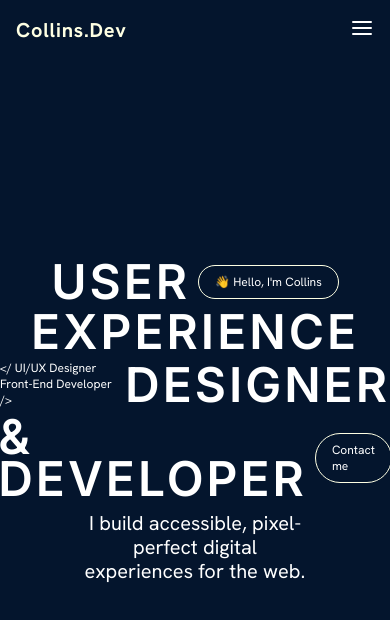
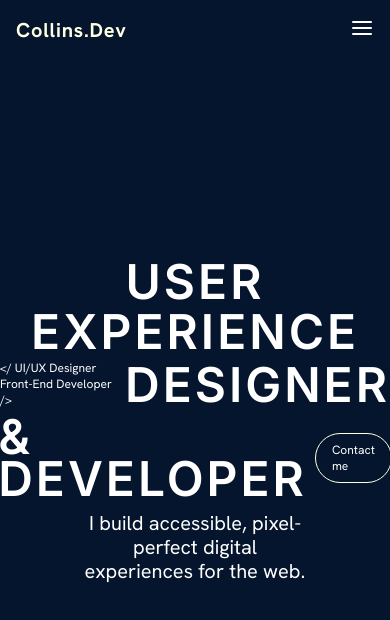
Before and after one commit to Acollins65/Collins_Dev_Portfolio, a React (Vite) app: page / in a window 390 px wide. Shown: the top 620 px of the page. Built offline with nearby package versions, Linux system fonts and the light colour scheme.

Commit message:
Responsiveness Update

```diff
--- a/src/Components/Hero/Hero.jsx
+++ b/src/Components/Hero/Hero.jsx
@@ -5,7 +5,7 @@ export const Hero = () => {
   return (
     <section className={styles.container}>
       <div className={styles.content}>
-        <div className={styles.contentRows}>
+        <div className={`${styles.contentRows} ${styles.firstRow}`}>
           <div>
             <h1>User</h1>
           </div>
--- a/src/Components/Hero/Hero.module.css
+++ b/src/Components/Hero/Hero.module.css
@@ -130,4 +130,11 @@ h3 {
     padding: 0;
     margin: 0px;
   }
+
+  .firstRow {
+    flex-direction: column-reverse;
+  }
+  .firstRow > div:nth-child(2) {
+    display: none;
+  }
 }
```
